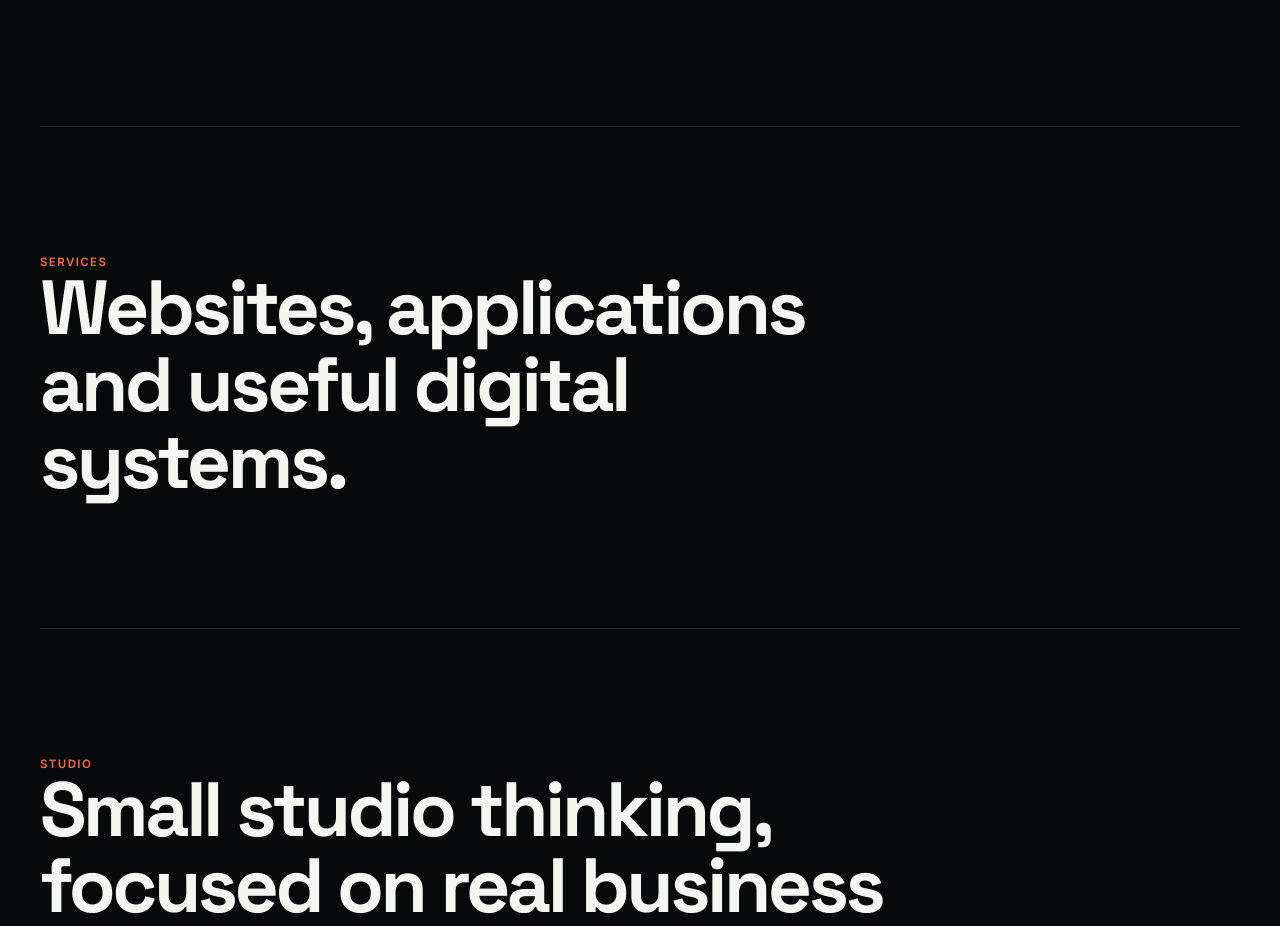
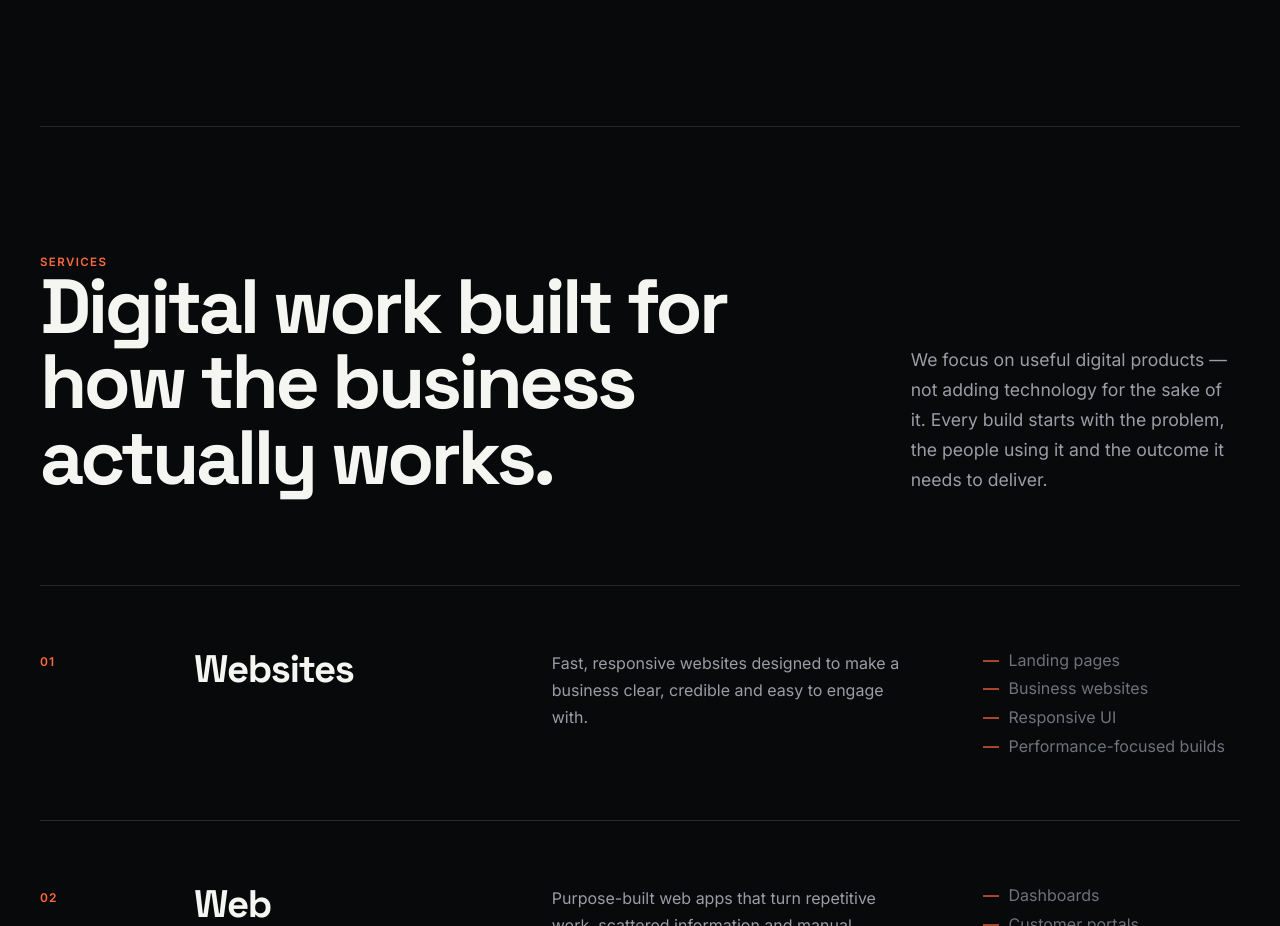
Before and after one commit to rahilislam/Rahil-Forge, a React (Vite) app: page / in a window 1280 px wide. Shown: the part 2500-3426 px from the top of the page. Built offline with nearby package versions, Linux system fonts and the light colour scheme.

Commit message:
feat: integrate services section into homepage

```diff
--- a/src/App.tsx
+++ b/src/App.tsx
@@ -1,5 +1,6 @@
 import Layout from './components/Layout/Layout'
 import WorkSection from './components/Work/WorkSection'
+import ServicesSection from './components/Services/ServicesSection'
 import { ButtonLink } from './components/UI/Button'
 import './App.css'
 
@@ -33,12 +34,7 @@ function App() {
 
         <WorkSection />
 
-        <section id="services" className="anchor-section" aria-labelledby="services-title">
-          <div>
-            <p className="eyebrow">SERVICES</p>
-            <h2 id="services-title">Websites, applications and useful digital systems.</h2>
-          </div>
-        </section>
+        <ServicesSection />
 
         <section id="about" className="anchor-section" aria-labelledby="about-title">
           <div>
```
